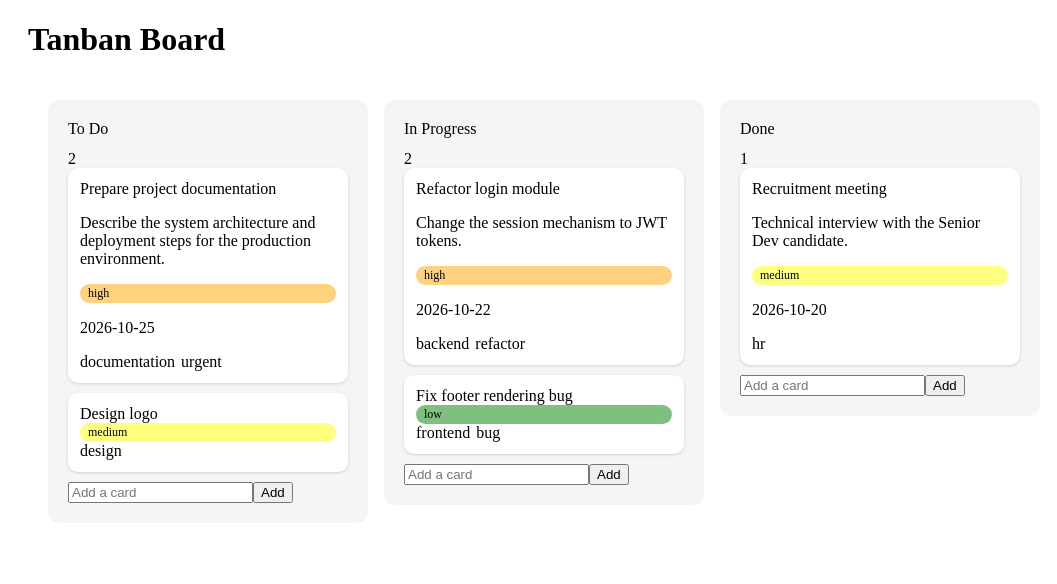
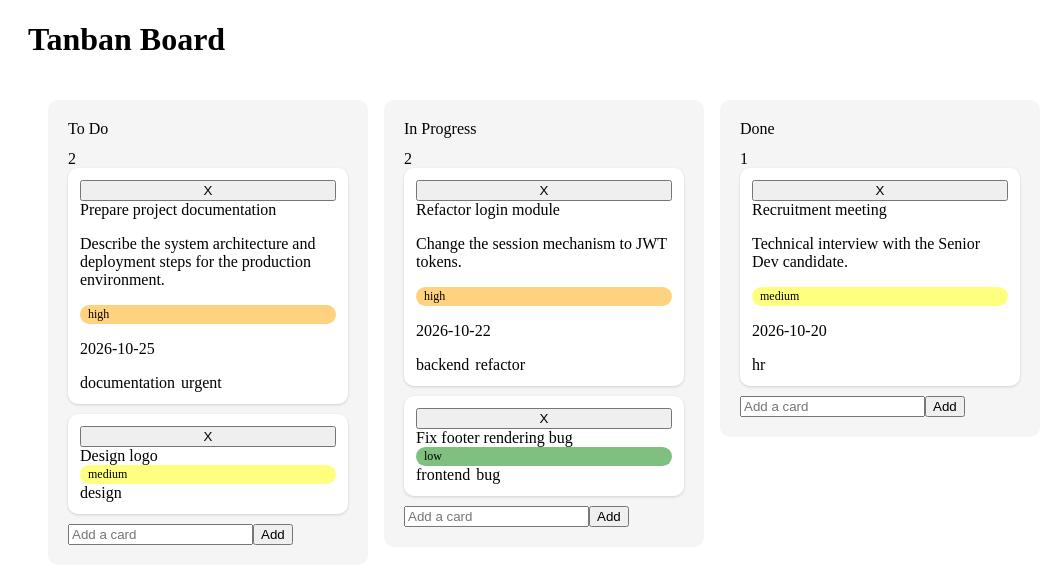
Before and after one commit to Tretaq/tanban-board, a React (Vite) app: page / in a window 1280 px wide. Shown: the top 584 px of the page, without its empty margins (0-1057 px from the left). Built offline with nearby package versions, Linux system fonts and the light colour scheme.

Commit message:
add and delete

```diff
--- a/src/components/CardItem.tsx
+++ b/src/components/CardItem.tsx
@@ -1,19 +1,29 @@
-import type { Card } from '../types/board'
+import type {Card} from '../types/board'
 import "./CardItem.css"
 import "./PriorityBadge.css"
+import {useBoard} from "../hooks/useBoard.ts";
+
 interface CardItemProps {// ts won't work without this when starting
     card: Card
 }
+
 export function CardItem({card}: CardItemProps) {
+    const {dispatch} = useBoard()
     return (
         <div className="carditem">
+            <button
+                aria-label="Delete card"
+                onClick={() => dispatch({type: "DELETE_CARD", cardId: card.id})}
+            >
+                X
+            </button>
             {card.title}
             {card.description && <p>{card.description}</p>}
             <span className={`badge priority-${card.priority}`}>{card.priority}</span>
             {card.dueDate && <p>{card.dueDate}</p>}
             <div className="labels">
                 {card.labels.map(label => (
-                    <span  key={label}>
+                    <span key={label}>
                         {label}
                     </span>
                 ))}
--- a/src/components/Column.tsx
+++ b/src/components/Column.tsx
@@ -7,7 +7,13 @@ interface ColumnProps{
     column: ColumType;
     cards: Card[];
 }
+
 export function Column({column, cards}: ColumnProps) {
+            function handleDelete(){
+                if(window.confirm(`Delete "${column.title}" and its ${cards.length} cards?`)){
+                    dispatch({type: 'DELETE_COLUMN', columnId: column.id});
+                }
+            }
         const { dispatch } = useBoard()
         return( <div className="column">
         <div className="column-title">{column.title}</div>
--- a/src/context/BoardContext.tsx
+++ b/src/context/BoardContext.tsx
@@ -17,6 +17,7 @@ export function BoardProvider({ children }: BoardProviderProps) {
 
     return (
         <BoardContext.Provider value={{board, dispatch}}>
+                {/* Provides baord and dispatch to its children which is everything under it  */}
             {children}
         </BoardContext.Provider>
     )
```
